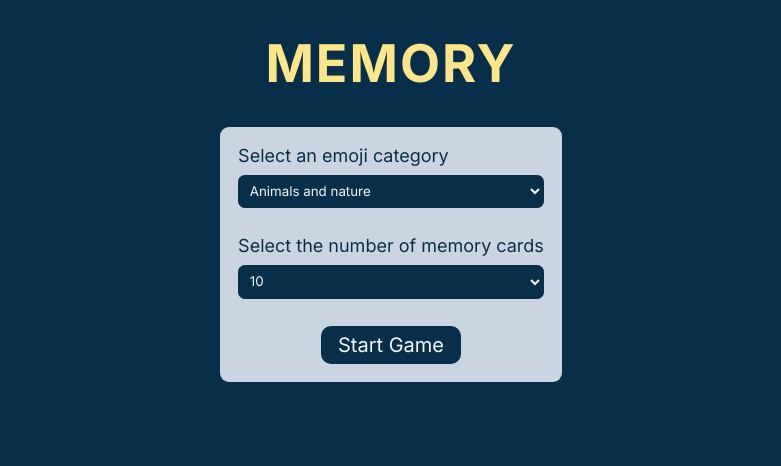
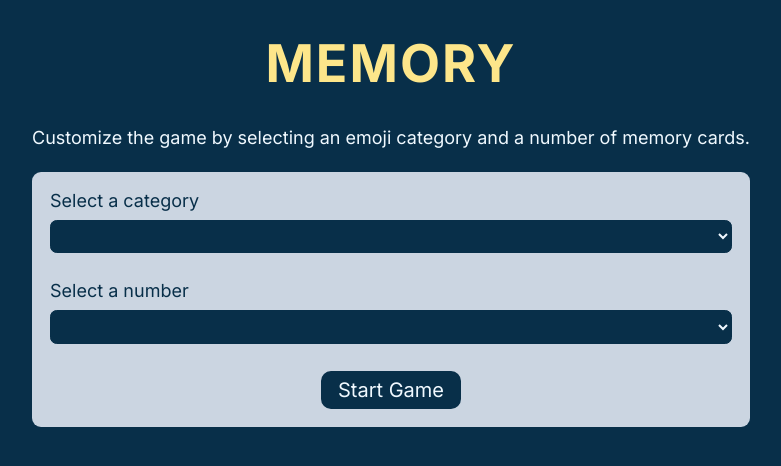
Before and after one commit to Tarasdeveloper/memory-game_react, a React (Vite) app: page / in a window 1280 px wide. Shown: the top 466 px of the page, without its empty margins (249-1030 px from the left). Built offline with nearby package versions, Linux system fonts and the light colour scheme.

Commit message:
form refactor

```diff
--- a/src/App.jsx
+++ b/src/App.jsx
@@ -39,7 +39,7 @@
   function handleFormChange(e) {
     const name = e.target.name;
     const value = e.target.value;
-    console.log(name, value);
+    setFormData((prevFormData) => ({ ...prevFormData, [name]: value }));
   }
 
   async function startGame(e) {
--- a/src/components/Form.jsx
+++ b/src/components/Form.jsx
@@ -1,29 +1,15 @@
 import RegularButton from "./RegularButton";
+import Select from "./Select";
 
 export default function Form({ handleSubmit, handleChange }) {
   return (
     <div className="form-container">
+      <p className="p--regular">
+        Customize the game by selecting an emoji category and a number of memory
+        cards.
+      </p>
       <form className="wrapper">
-        <div className="form__inner-wrapper">
-          <label htmlFor="category">Select an emoji category</label>
-          <select name="category" id="category" onChange={handleChange}>
-            <option value="animals-and-nature">Animals and nature</option>
-            <option value="food-and-drink">Food and drink</option>
-            <option value="travel-and-places">Travel and places</option>
-            <option value="objects">Objects</option>
-            <option value="symbols">Symbols</option>
-          </select>
-        </div>
-        <div className="form__inner-wrapper">
-          <label htmlFor="number">Select the number of memory cards</label>
-          <select name="number" id="number" onChange={handleChange}>
-            <option value="10">10</option>
-            <option value="20">20</option>
-            <option value="30">30</option>
-            <option value="40">40</option>
-            <option value="50">50</option>
-          </select>
-        </div>
+        <Select handleChange={handleChange} />
         <RegularButton handleClick={handleSubmit}>Start Game</RegularButton>
       </form>
     </div>
--- /dev/null
+++ b/src/components/Select.jsx
@@ -0,0 +1,12 @@
+import { data } from "../data/data";
+
+export default function Select({ handleChange }) {
+  const selectEl = Object.entries(data).map(([key, value]) => (
+    <div className="form__inner-wrapper" key={key}>
+      <label htmlFor={key}>Select a {key}</label>
+      <select name={key} id={key} onChange={handleChange}></select>
+    </div>
+  ));
+
+  return <>{selectEl}</>;
+}
```
